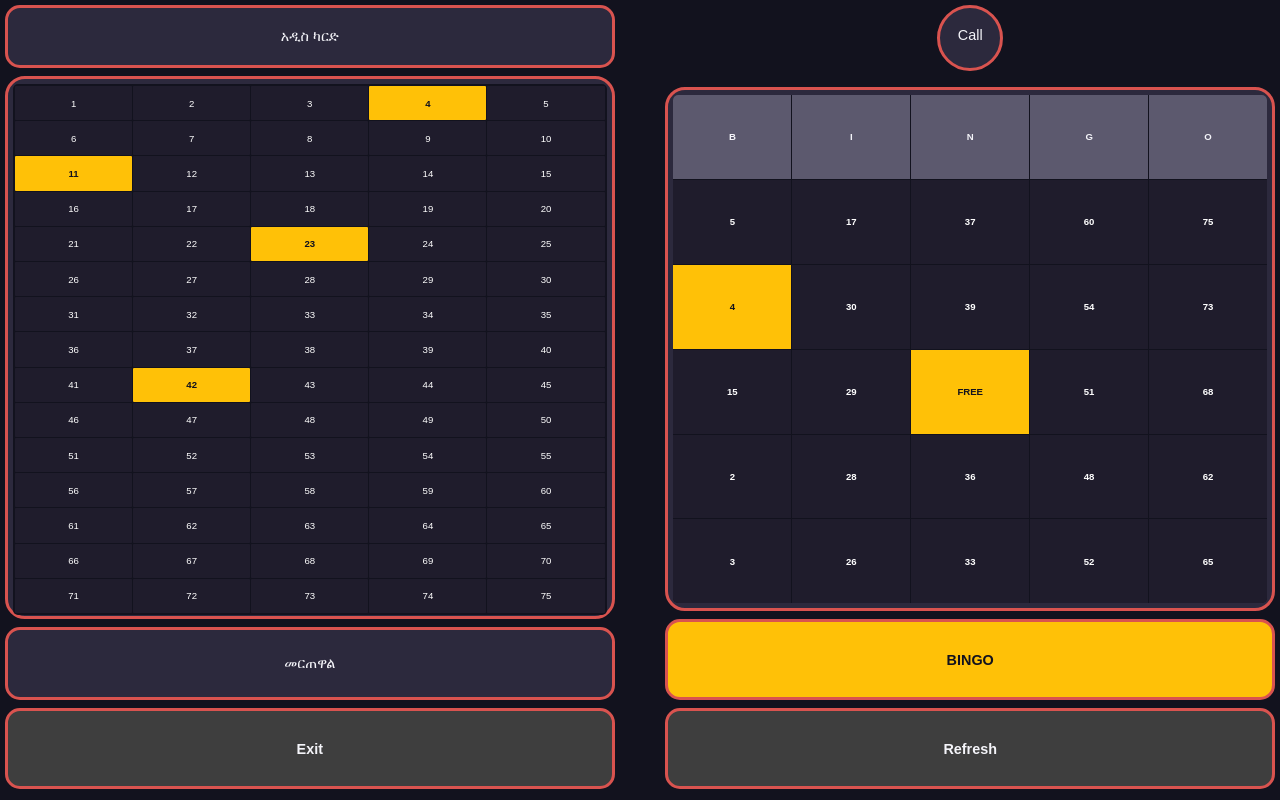
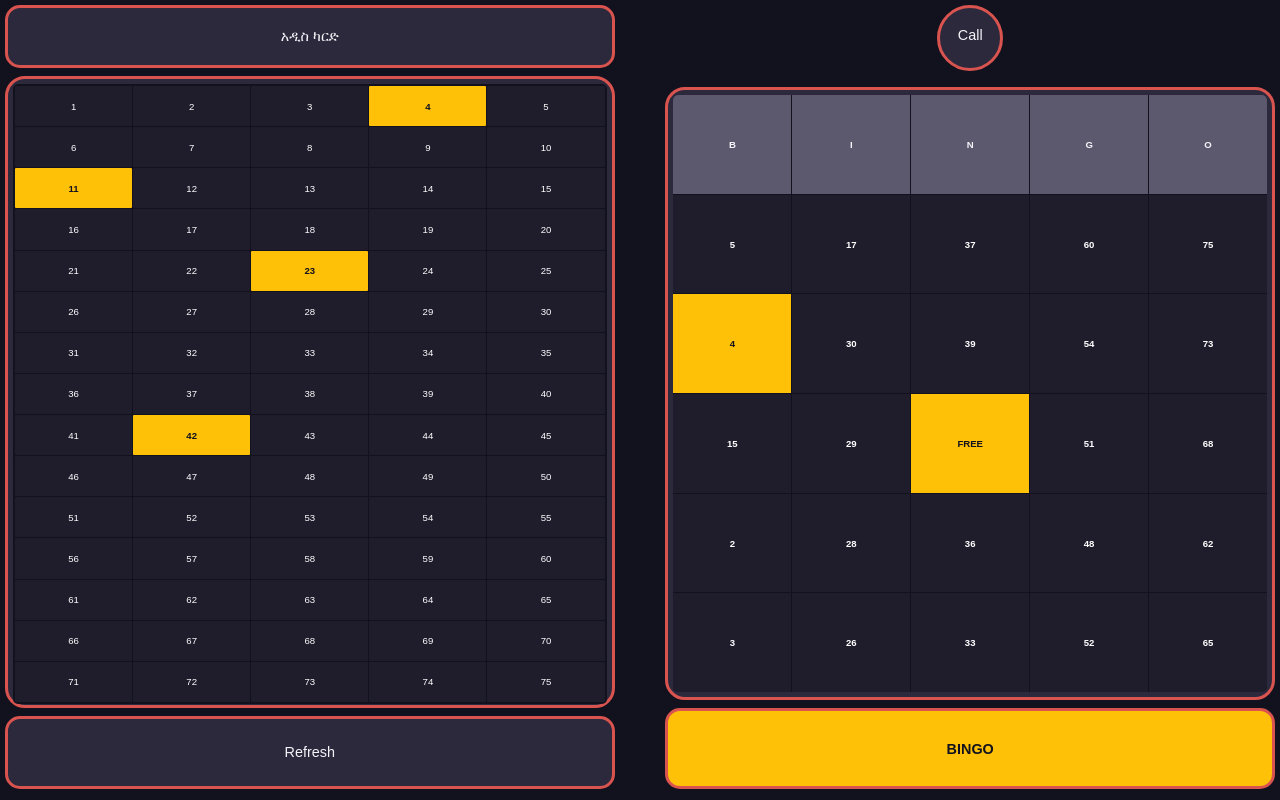
Before and after one commit to shgereadis-cpu/Abel-bingo, a plain HTML site: page index.html in a window 1280 px wide. Drawn offline with Linux system fonts and the light colour scheme.

Commit message:
Update index.html

```diff
--- a/index.html
+++ b/index.html
@@ -22,14 +22,11 @@
                         </div>
                 </div>
 
-                <div class="mid-round-btn">
-                    መርጠዋል
+                <div class="mid-round-btn" id="refresh-btn">
+                    Refresh
                 </div>
 
-                <div class="bottom-btn exit-btn-placeholder">
-                    Exit
                 </div>
-            </div>
 
             <div class="right-main-area">
 
@@ -46,10 +43,7 @@
                     BINGO
                 </div>
 
-                <div class="bottom-btn refresh-btn-placeholder">
-                    Refresh
                 </div>
-            </div>
 
         </div>
     </div>
```
